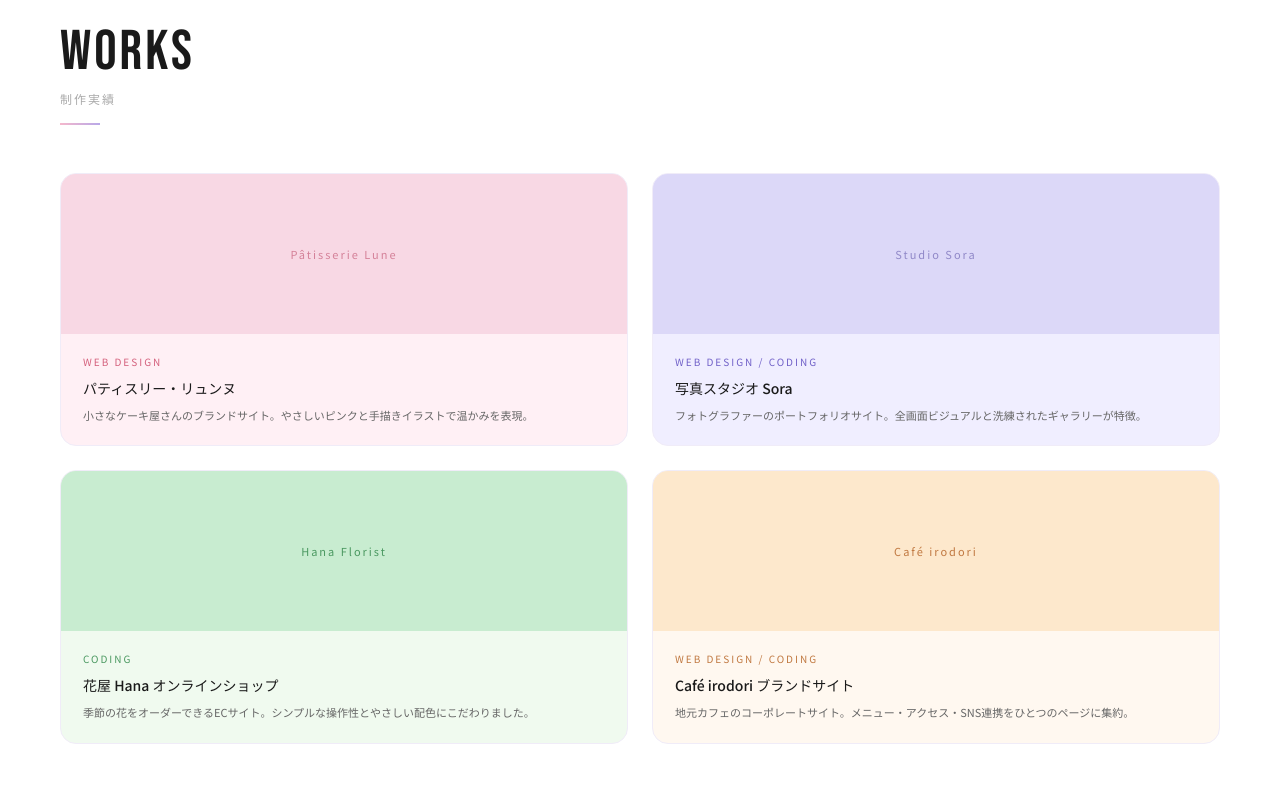
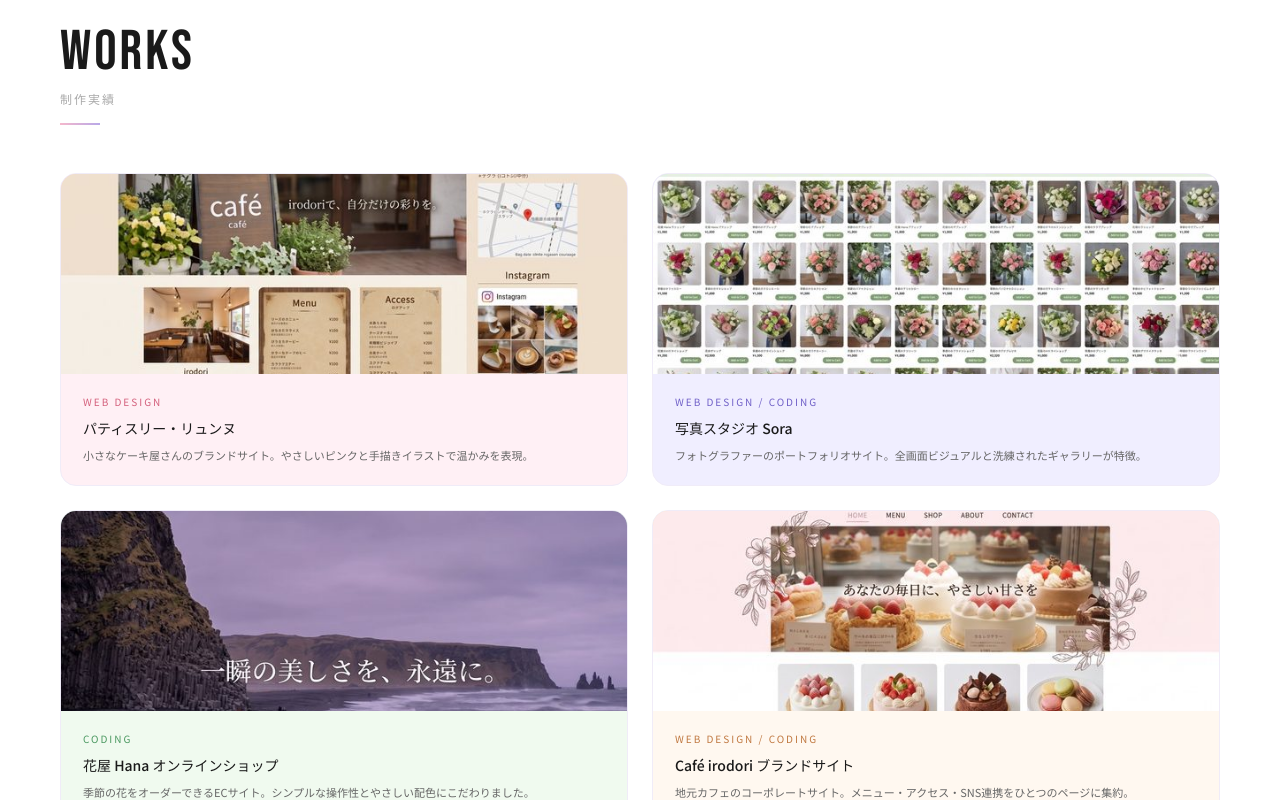
Before and after one commit to keganukety/irodori, a plain HTML site: page index.html in a window 1280 px wide. Shown: the part 2000-2800 px from the top of the page. Drawn offline with Linux system fonts and the light colour scheme.

Commit message:
update works section

```diff
--- a/index.html
+++ b/index.html
@@ -291,11 +291,13 @@
     .wc2 { background: var(--purple-bg); }
     .wc3 { background: var(--green-bg); }
     .wc4 { background: #fff8f0; }
-    .work-img { height: 160px; display: flex; align-items: center; justify-content: center; font-size: 11px; letter-spacing: 2px; }
-    .wi1 { background: #f8d8e4; color: #d48098; }
-    .wi2 { background: #dcd8f8; color: #9088c8; }
-    .wi3 { background: #c8ecd0; color: #4a9860; }
-    .wi4 { background: #fde8cc; color: #c07840; }
+    .work-img { height: 200px; overflow: hidden; position: relative; }
+    .work-img img { width: 100%; height: 100%; object-fit: cover; transition: transform 0.5s ease; }
+    .work-card:hover .work-img img { transform: scale(1.07); }
+    .wi1 { background: #f8d8e4; }
+    .wi2 { background: #dcd8f8; }
+    .wi3 { background: #c8ecd0; }
+    .wi4 { background: #fde8cc; }
     .work-body { padding: 20px 22px; }
     .work-tag { font-size: 10px; letter-spacing: 2px; margin-bottom: 8px; }
     .wt1 { color: #d4607c; }
@@ -476,7 +478,7 @@
     <div class="divider fade-up" style="background:linear-gradient(90deg,#f5b8cc,#b8a8e8);"></div>
     <div class="works-grid">
       <div class="work-card wc1 fade-up" style="transition-delay:0s">
-        <div class="work-img wi1">Pâtisserie Lune</div>
+        <div class="work-img wi1"><img src="images/work1.jpg" alt="パティスリー・リュンヌ"></div>
         <div class="work-body">
           <div class="work-tag wt1">WEB DESIGN</div>
           <div class="work-title">パティスリー・リュンヌ</div>
@@ -484,7 +486,7 @@
         </div>
       </div>
       <div class="work-card wc2 fade-up" style="transition-delay:0.15s">
-        <div class="work-img wi2">Studio Sora</div>
+        <div class="work-img wi2"><img src="images/work2.jpg" alt="写真スタジオ Sora"></div>
         <div class="work-body">
           <div class="work-tag wt2">WEB DESIGN / CODING</div>
           <div class="work-title">写真スタジオ Sora</div>
@@ -492,7 +494,7 @@
         </div>
       </div>
       <div class="work-card wc3 fade-up" style="transition-delay:0.3s">
-        <div class="work-img wi3">Hana Florist</div>
+        <div class="work-img wi3"><img src="images/work3.jpg" alt="花屋 Hana"></div>
         <div class="work-body">
           <div class="work-tag wt3">CODING</div>
           <div class="work-title">花屋 Hana オンラインショップ</div>
@@ -500,7 +502,7 @@
         </div>
       </div>
       <div class="work-card wc4 fade-up" style="transition-delay:0.45s">
-        <div class="work-img wi4">Café irodori</div>
+        <div class="work-img wi4"><img src="images/work4.jpg" alt="Café irodori"></div>
         <div class="work-body">
           <div class="work-tag wt4">WEB DESIGN / CODING</div>
           <div class="work-title">Café irodori ブランドサイト</div>
```
Also changed, not shown: images/work1.jpg (added), images/work2.jpg (added), images/work3.jpg (added), images/work4.jpg (added).
